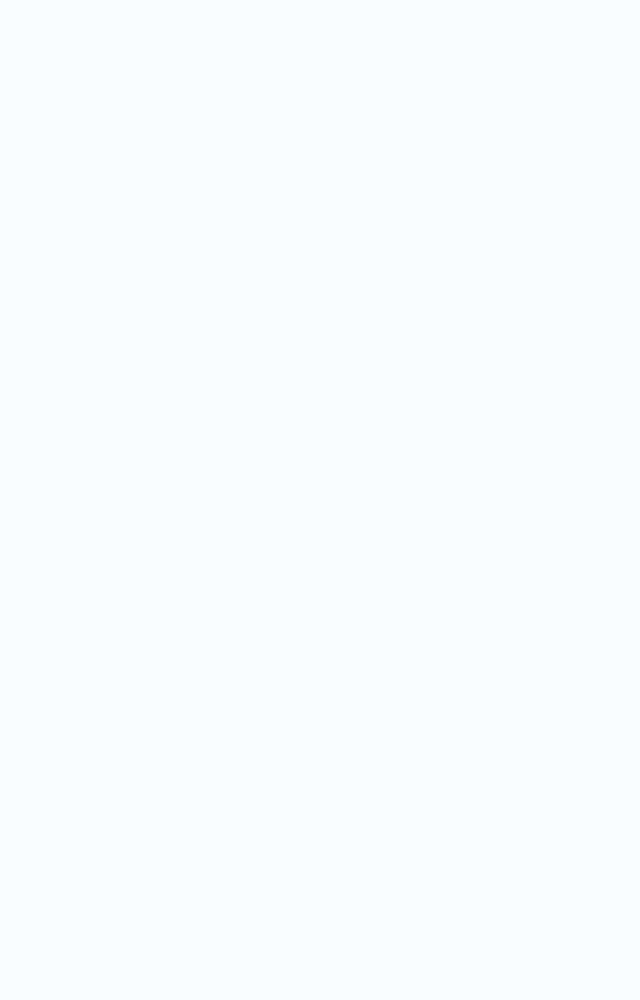
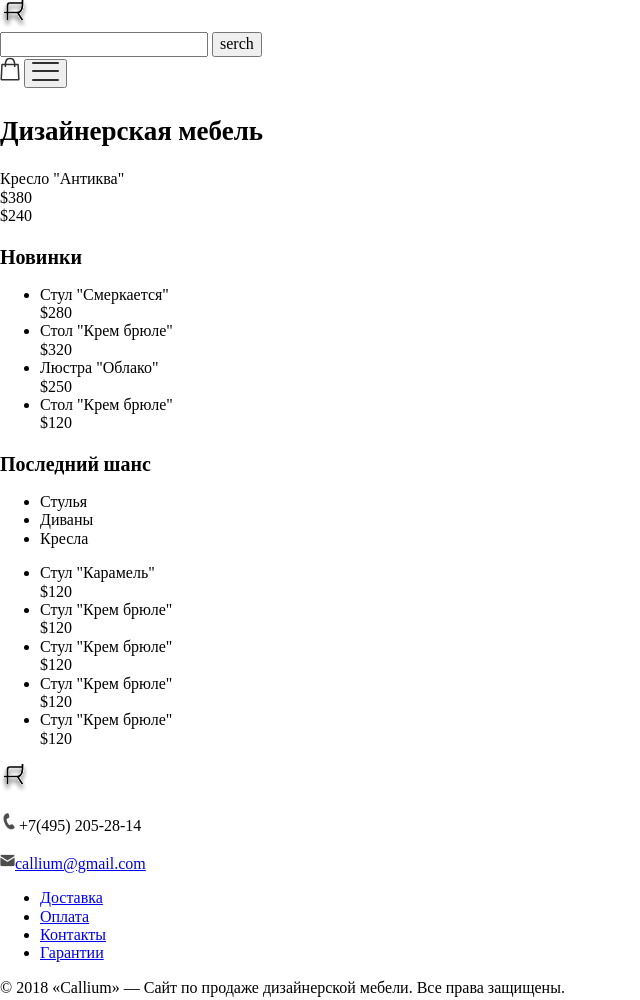
Before and after one commit to don-nick1201/Furniture, a website: page source/index.html in a window 1280 px wide. Shown: the whole page, without its empty margins (0-640 px from the left). Before the commit the page ends 800 px from the top, so only its background shows below. Drawn offline with nearby package versions, Linux system fonts and the light colour scheme; files that its build step writes are made by us from their sources; a web font is replaced by a local one.

Commit message:
Закончил разметку HTML

```diff
--- a/source/index.html
+++ b/source/index.html
@@ -5,20 +5,112 @@
   <meta http-equiv="X-UA-Compatible" content="IE=edge">
   <meta name="viewport" content="width=device-width, initial-scale=1.0">
   <title>Дезайнерская мебель</title>
+  <link rel="icon" href="favicon.ico"><!-- 32×32 -->
+  <link rel="icon" href="img/ico/FavIcon.svg" type="image/svg+xml">
+  <link rel="preconnect" href="https://fonts.googleapis.com">
+  <link rel="preconnect" href="https://fonts.gstatic.com" crossorigin>
+  <link href="https://fonts.googleapis.com/css2?family=Open+Sans:ital,wght@0,400;0,600;0,700;1,400&family=Playfair+Display:ital,wght@0,400;0,600;0,700;1,400&display=swap" rel="stylesheet">
   <link rel="stylesheet" href="css/normalize.css">
   <link rel="stylesheet" href="css/style.css">
 </head>
-<body>
+  <body class="page">
     <header>
-      <div>
-
-      </div>
+      <div class="page-wrapper">
         <nav>
           <!-- Список верхний состоит из фавиконки строки поиска и кнопки меню -->
+          <img src="img/logo.svg" alt="Логотип магазина" class="logo">
+          <form action="https://echo.htmlacademy.ru" method="post" class="serchform">
+            <input type="serch" name="serch-field" id="serch-field">
+            <input type="submit" value="serch">
+          </form>
+          <img src="img/EmptyBasket.svg" alt="Корзина">
+          <button><img src="img/ClosedMenu.svg" alt=""></button>
+        </nav>
+      </div>
+    </header>
+    <main class="page-main">
+      <div class="page-wrapper">
+        <h1 class="">Дизайнерская мебель</h1>
+        <section class="prima-fitch">
+          <div class="prima-fitch__image"></div>
+          <div class="prima-fitch__caption">Кресло "Антиква"</div>
+          <div class="prima-fitch__cost">$380</div>
+          <div class="prima-fitch__best-cost">$240</div>
+        </section>
+        <section class="new-products">
+          <h2>Новинки</h2>
+          <ul class="new-products__list">
+            <li class="new-products__element">
+              <div class="product__image"></div>
+              <div class="product__caption">Стул "Смеркается"</div>
+              <div class="product__cost">$280</div>
+            </li>
+            <li class="new-products__element">
+              <div class="product__image"></div>
+              <div class="product__caption">Стол "Крем брюле"</div>
+              <div class="product__cost">$320</div>
+            </li>
+            <li class="new-products__element">
+              <div class="product__image"></div>
+              <div class="product__caption">Люстра "Облако"</div>
+              <div class="product__cost">$250</div>
+            </li>
+            <li class="new-products__element">
+              <div class="product__image"></div>
+              <div class="product__caption">Стол "Крем брюле"</div>
+              <div class="product__cost">$120</div>
+            </li>
+          </ul>
+        </section>
+        <section class="old-products">
+          <h2>Последний шанс</h2>
           <ul>
-
+            <li>Стулья
+            </li>
+            <li>Диваны</li>
+            <li>Кресла</li>
           </ul>
-      </nav>
-    </header>
+          <ul class="old-products__list">
+            <li class="new-products__element">
+              <div class="product__image"></div>
+              <div class="product__caption">Стул "Карамель"</div>
+              <div class="product__cost">$120</div>
+            </li>
+            <li class="new-products__element">
+              <div class="product__image"></div>
+              <div class="product__caption">Стул "Крем брюле"</div>
+              <div class="product__cost">$120</div>
+            </li>
+            <li class="new-products__element">
+              <div class="product__image"></div>
+              <div class="product__caption">Стул "Крем брюле"</div>
+              <div class="product__cost">$120</div>
+            </li>
+            <li class="new-products__element">
+              <div class="product__image"></div>
+              <div class="product__caption">Стул "Крем брюле"</div>
+              <div class="product__cost">$120</div>
+            </li>
+            <li class="new-products__element">
+              <div class="product__image"></div>
+              <div class="product__caption">Стул "Крем брюле"</div>
+              <div class="product__cost">$120</div>
+            </li>
+          </ul>
+        </section>
+      </div>
+    </main>
+    <footer>
+      <img src="img/logo.svg" alt="Логотип" class="logo">
+      <p><img src="img/icons-phone.png" alt="Телефон">+7(495) 205-28-14</p>
+      <a href="mailto:callium@gmail.com"><img src="img/icons-new-post.png" alt="Письмо">callium@gmail.com</a>
+      <ul>
+        <li><a href="blank.html">Доставка</a></li>
+        <li><a href="blank.html">Оплата</a></li>
+        <li><a href="blank.html">Контакты</a></li>
+        <li><a href="blank.html">Гарантии</a></li>
+      </ul>
+      <p>© 2018 «Callium» — Сайт по продаже дизайнерской мебели. Все права защищены.</p>
+    </footer>
   </body>
 </html>
--- /dev/null
+++ b/source/less/global/global.less
@@ -0,0 +1,35 @@
+.visually-hidden {
+  position: absolute;
+  width: 1px;
+  height: 1px;
+  margin: -1px;
+  border: 0;
+  padding: 0;
+  white-space: nowrap;
+  clip-path: inset(100%);
+  clip: rect(0 0 0 0);
+  overflow: hidden;
+}
+
+.container,
+body {
+  box-sizing: border-box;
+}
+
+h1 {
+  font-family: 'Playfair Display', serif;
+  font-family: Playfair Display;
+  font-size: 27px;
+  font-weight: 700;
+  line-height: 46px;
+  text-align: left;
+}
+
+h2{
+  font-family: 'Playfair Display', serif;
+  text-align: left;
+  font-style: normal;
+  font-weight: 700;
+  font-size: 20px;
+  line-height: 27px;
+}
--- /dev/null
+++ b/source/less/style.less
@@ -0,0 +1,9 @@
+// Global
+
+// @import "global/fonts.less";
+// @import "global/variables.less";
+@import "global/global.less";
+
+// Blocks
+
+// @import "blocks/page.less";
```
Also changed, not shown: gulpfile.js (added, +65 -0 lines), package.json (added, +51 -0 lines), source/test.html (added, +5 -0 lines), source/FavIcon.ico (added), source/img/ClosedMenu.svg (added), source/img/EmptyBasket.svg (added), source/img/FillBasket.svg (added), source/img/Vector.svg (added), source/img/ico/FavIcon.svg (added), source/img/icons-new-post.png (added), source/img/icons-phone.png (added), source/img/logo.svg (added), source/less/blocks/page.less (added), source/less/global/fonts.less (added), 3 other files. Lines whose indentation alone changed are shown as unchanged.
